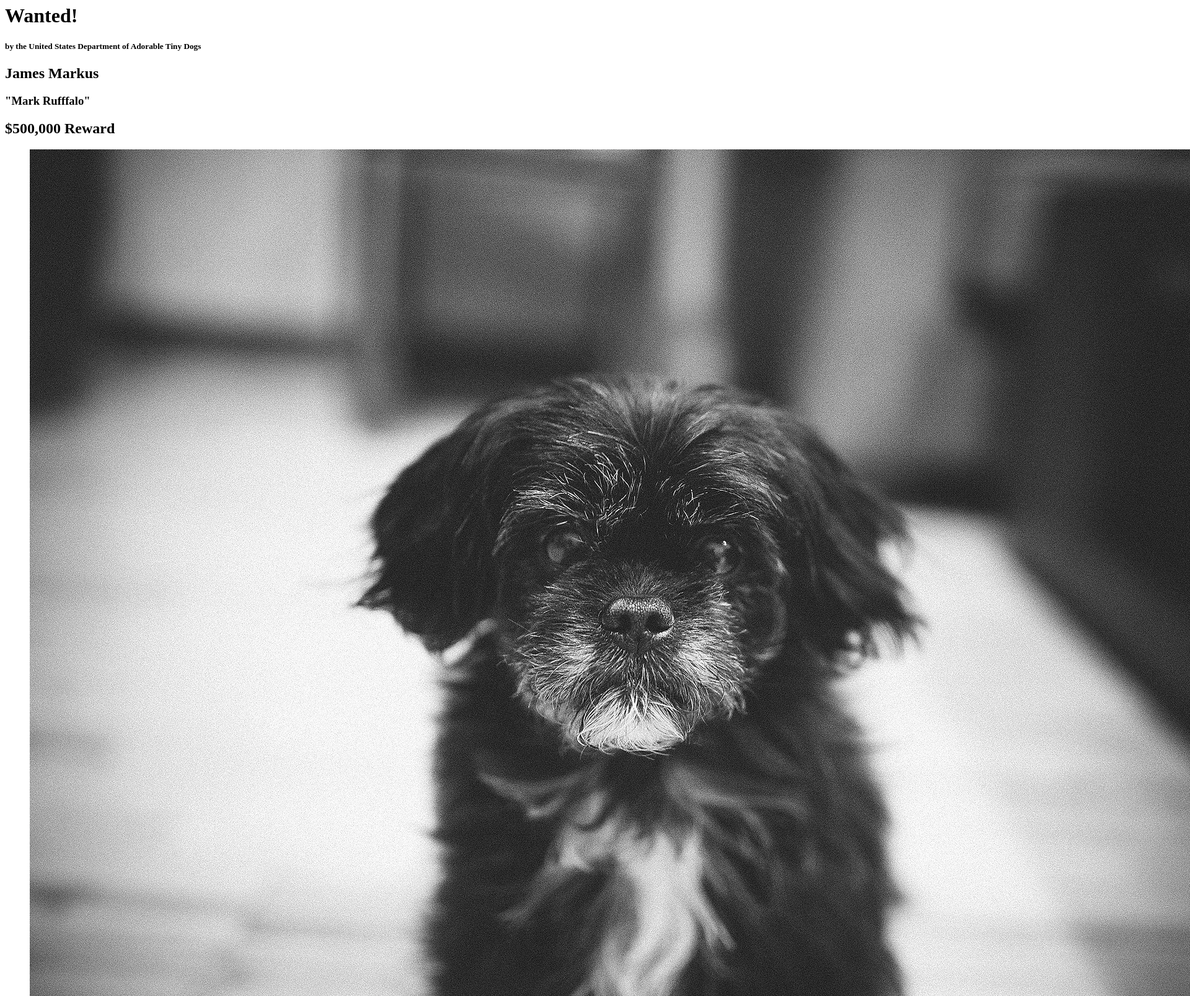
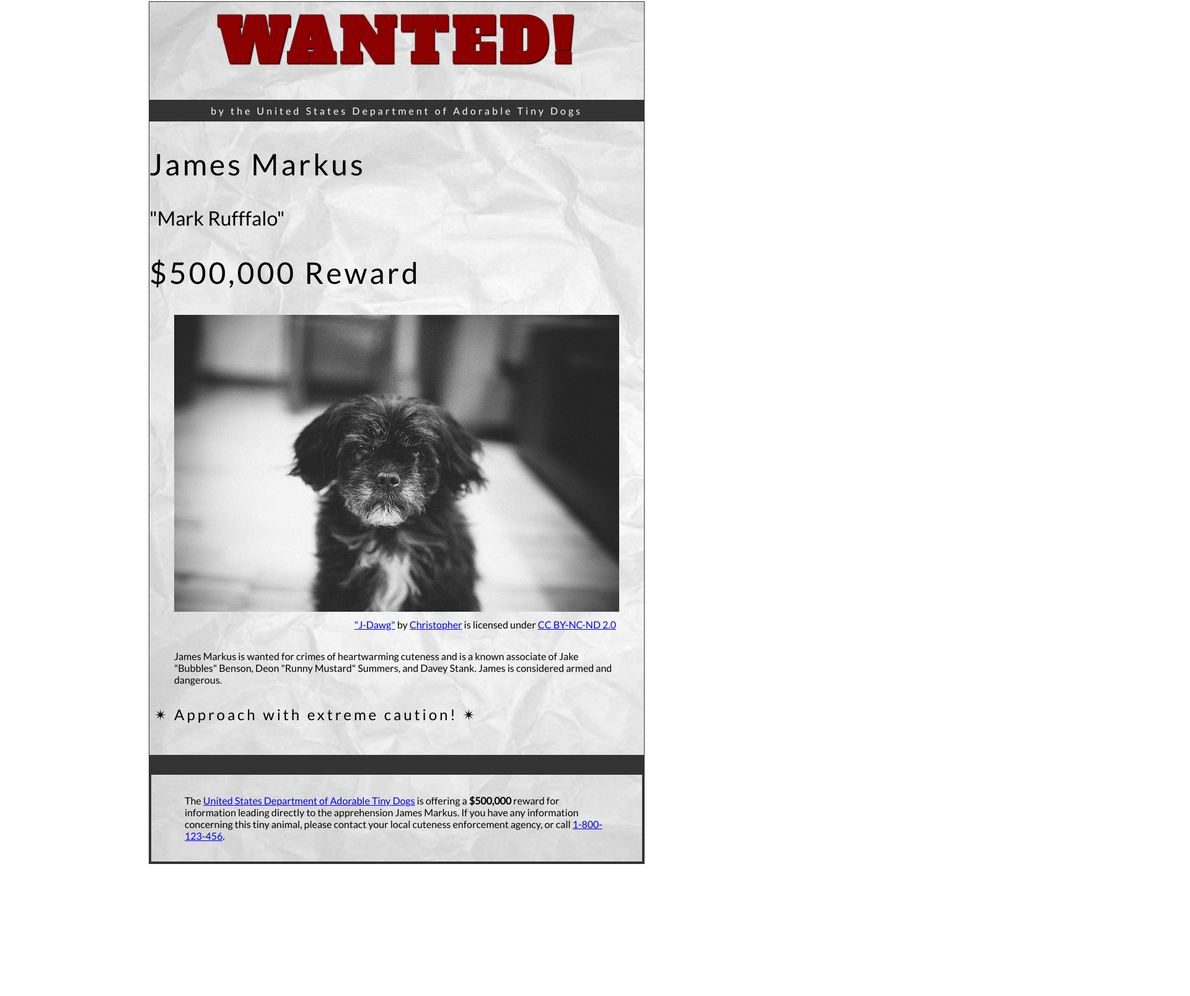
Before and after one commit to Danayit22/danayit22.github.io, a plain HTML site: page wanted-poster/index.html in a window 1280 px wide. Shown: the part 14-1621 px from the top of the page at 62% size, 1920 px wide, since content can reach past the window. After the commit the page ends 1424 px from the top, so only its background shows below. Drawn offline with Linux system fonts and the light colour scheme.

Commit message:
wanted poster
initial css commit

```diff
--- a/wanted-poster/css/style.css
+++ b/wanted-poster/css/style.css
@@ -64,14 +64,69 @@ h1 {
     font-family:'Alfa Slab One', Garamond, serif;
     text-align:center;
 }
+h2 {
+    font-size: 3rem;
+    letter-spacing: 0.25rem;
+    font-weight: normal;
 
+}
 
+h3 {
+    font-size: 2rem;
+    font-weight: normal;
+    text-shadow: none;
+    color: #000;
+}
+
+h4 {
+    font-size: 1.5rem;
+    letter-spacing: 0.25rem;
+    padding-bottom: 1.125rem;
+    font-weight: normal;
+}
+h4 > span{
+    padding: 0 0.5rem 0 0.5rem;
+}
+h5{
+    font-size: 1rem ;
+    letter-spacing: 0.25rem;
+    padding: 0.5rem;
+    background-color: #333;
+    color: #fff;
+    font-weight: normal;
+    text-align: center;
+}
 /* Section & Paragraph */
 
+section {
+    margin-top: 0.5rem;
+}
 
+p{
+    margin: 1rem auto 1rem auto;
+    padding: 0 1rem 0 1rem;
+    width: 90%;
+    text-align: left;
+}
+/* Image & Figure */
+figure {
+    margin-bottom: 2rem;
+}
 
-/* Image & Figure */
+figcaption {
+    padding-top: 0.5rem;
+    text-align: right;
+}
+img {
+    width: 100%;
+    margin: 0 auto;
+    max-width: 50rem;
+}
+/* Footer */
 
-
-
-/* Footer */
+footer {
+    padding: 1rem;
+    border-top: 2rem;
+    border-style: solid;
+    border-color: #333;
+}
--- a/wanted-poster/index.html
+++ b/wanted-poster/index.html
@@ -3,12 +3,13 @@
     <head>
         <meta charset="utf-8">
         <meta name="viewport" content="width=device-width, initial-scale=1.0">
-        <meta name="author" content="John Durham">
+        <meta name="author" content="Danayit Tekeste">
 
  <!-- Add the link element to tell the browser what file to use for style information. -->
-
+ <link rel="stylesheet" href="css/style.css">
  <title>Wanted | Jame Markus</title>
 </head>
+
 <body>
  <main>
      <header>
@@ -24,19 +25,25 @@
              <figcaption>
                  <a href="https://www.flickr.com/photos/christopherf/12476805405/sizes/h/">"J-Dawg"</a> by
                  <a href="https://www.flickr.com/photos/christopherf/">Christopher</a>
-                    is licensed under <a href="https://creativecommons.org/licenses/by-sa/2.0/?ref=ccsearch&atype=html" style="margin-right: 5px;">CC BY-NC-ND 2.0</a>
+                 is licensed under <a href="https://creativecommons.org/licenses/by-sa/2.0/?ref=ccsearch&atype=html"
+                     style="margin-right: 5px;">CC BY-NC-ND 2.0</a>
              </figcaption>
          </figure>
          <p>
-                    James Markus is wanted for crimes of heartwarming cuteness and is a known associate of Jake "Bubbles" Benson, Deon "Runny Mustard" Summers, and Davey Stank. James is considered armed and dangerous.
+             James Markus is wanted for crimes of heartwarming cuteness and is a known associate of Jake "Bubbles"
+             Benson, Deon "Runny Mustard" Summers, and Davey Stank. James is considered armed and dangerous.
          </p>
      </section>
      <section>
          <h4><span>&#10036;</span>Approach with extreme caution!<span>&#10036;</span></h4>
      </section>
      <footer>
-            <p>The <a href="https://www.usdatd.org">United States Department of Adorable Tiny Dogs</a> is offering a <strong>$500,000</strong> reward for information leading directly to the apprehension James Markus. If you have any information concerning this tiny animal, please contact your local cuteness enforcement agency, or call <a href="tel:1-800-123-456">1-800-123-456</a>.</p>
+         <p>The <a href="https://www.usdatd.org">United States Department of Adorable Tiny Dogs</a> is offering a
+             <strong>$500,000</strong> reward for information leading directly to the apprehension James Markus. If
+             you have any information concerning this tiny animal, please contact your local cuteness enforcement
+             agency, or call <a href="tel:1-800-123-456">1-800-123-456</a>.</p>
      </footer>
  </main>
 </body>
+
 </html>
```
Lines whose indentation alone changed are shown as unchanged.
